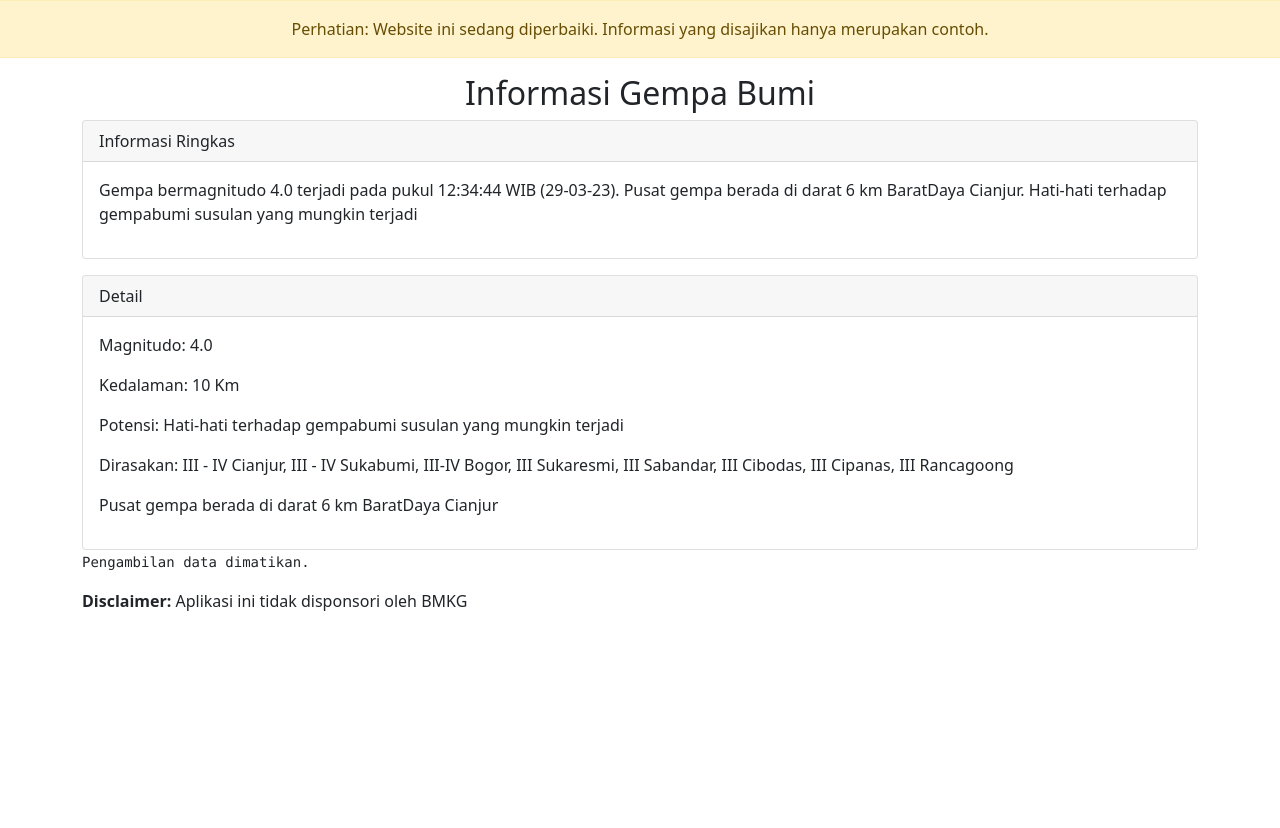
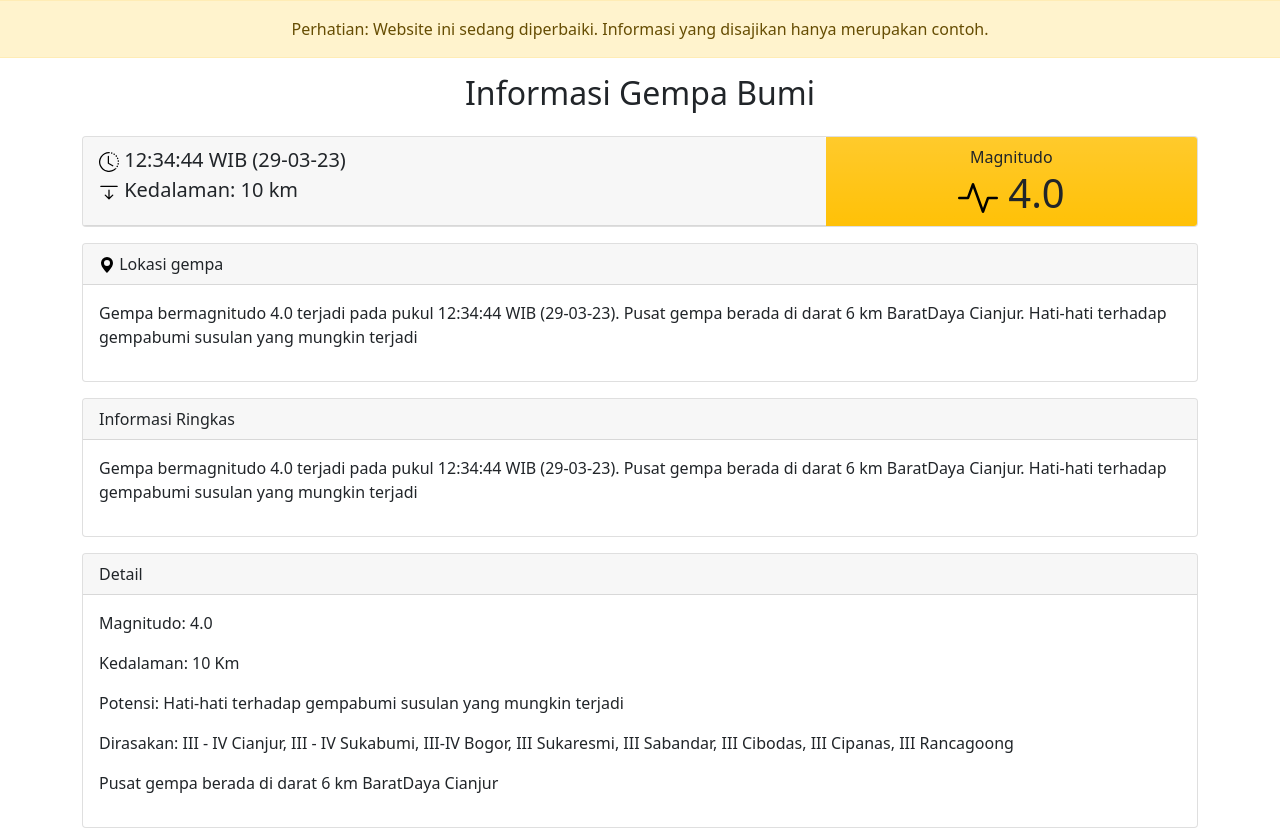
Before and after one commit to arraysyams/info-gempa, a plain HTML site: page index.html in a window 1280 px wide. Before the commit the page ends 800 px from the top, so only its background shows below. Drawn offline with Linux system fonts and the light colour scheme.

Commit message:
Completely disable javascript and added main earthquake banner

```diff
--- a/gempa.js
+++ b/gempa.js
@@ -8,6 +8,7 @@
 // Link json untuk testing perubahan: https://raw.githubusercontent.com/arraysyams/testingrepo/main/autogempa.json
 // Link json dari bmkg: https://data.bmkg.go.id/DataMKG/TEWS/autogempa.json
 // Lokasi shakemap: https://data.bmkg.go.id/DataMKG/TEWS/$Shakemap
+/*
 var xmlhttp = new XMLHttpRequest();
 var sumberData = "https://bmkg-content-inatews.storage.googleapis.com/datagempa.json";
 var dataGempa;
@@ -111,5 +112,6 @@ xmlhttp.onerror = function() {
 }
 
 // Mentrigger pengambilan data setelah halaman dimuat
-// fetchUpdate()
-// autoUpdater()
+ fetchUpdate()
+ autoUpdater()
+*/
--- a/index.html
+++ b/index.html
@@ -9,7 +9,12 @@
         table {border: 2px solid black; border-collapse: collapse; visibility: collapse;}
         th {border:1px solid black; padding: 10px; border-collapse: collapse;}
         td {border:1px solid black; padding: 2px; }
-        img {object-fit: contain; height: 400px;}
+        .smallSVG {height: 1em; width: 1em;}
+        .midSVG {height: 1em; width: 1em;}
+        .card {overflow: hidden;}
+        .warnaSiaga {background-color: #ffc107!important}
+        .warnaBahaya {background-color: red!important; filter: invert(100%);}
+        /* img {object-fit: contain; height: 400px;} */
     </style>
     <link rel="stylesheet" href="css/bootstrap.min.css">
 </head>
@@ -18,12 +23,65 @@
     <audio src="aud/alert.mp3" hidden id="Alert"></audio>
     <div class="row alert alert-warning"><span class="text-center">Perhatian: Website ini sedang diperbaiki. Informasi yang disajikan hanya merupakan contoh.</span></div>
     <div class="container">
-        <div class="row row-sm">
+        <div class="row row-sm mb-3">
             <h2 class="text-center">Informasi Gempa Bumi</h2>
         </div>
-        <div class="row row-sm">
+        <div class="row row-sm mb-3">
             <div class="col-12">
-                <div class="card mb-3">
+                <div class="card">
+                    <div class="row g-0">
+                        <div class="col-8 card-header">
+                            <div class="row g-0 fs-5">
+                                <span>
+                                    <img src="img/time.svg" alt="Waktu" class="smallSVG">
+                                    <span>12:34:44 WIB (29-03-23)</span>
+                                </span>
+                            </div>
+                            <div class="row g-0 fs-5">
+                                <span>
+                                    <img src="img/depth.svg" alt="Waktu" class="smallSVG">
+                                    <span>Kedalaman: 10 km</span>
+                                </span>
+                            </div>
+                        </div>
+                        <div class="col-4 bg-warning bg-gradient pt-2">
+                            <div class="row g-0">
+                                <span class="text-center">
+                                    Magnitudo
+                                </span>
+                            </div>
+                            <div class="row g-0">
+                                <h1 class="text-center">
+                                    <img src="img/magnitude.svg" alt="Magnitudo" class="midSVG">
+                                    4.0
+                                </h1>
+                            </div>
+                        </div>
+                    </div>
+                </div>
+            </div>
+        </div>
+        <div class="row row-sm mb-3">
+            <div class="col-12">
+                <div class="card">
+                    <div class="card-header">
+                        <span>
+                            <img src="img/location.svg" alt="Waktu" class="smallSVG">
+                            Lokasi gempa
+                        </span>
+                    </div>
+                    <div class="card-body">
+                        <p id="informasi">
+                            Gempa bermagnitudo 4.0 terjadi pada pukul 12:34:44 WIB (29-03-23). Pusat gempa berada di darat 6 km BaratDaya Cianjur. Hati-hati terhadap gempabumi susulan yang mungkin terjadi
+                        </p>
+                    </div>
+                </div>
+            </div>
+        </div>
+
+        <div class="row row-sm mb-3">
+            <div class="col-12">
+                <div class="card">
                     <div class="card-header">
                         Informasi Ringkas
                     </div>
@@ -55,6 +113,7 @@
                 </div>
 
                 <!-- Legacy table info -->
+                <!--
                 <table>
                     <tr>
                         <th>Data</th>
@@ -108,10 +167,10 @@
                     <tr>
                         <td>Wilayah</td><td class="tblGempa" name="Wilayah">-</td>
                     </tr>
-                </table>
+                </table>-->
             </div>
-            <pre id="txtLog">Pengambilan data dimatikan.</pre>
-            <p><b>Disclaimer:</b> Aplikasi ini tidak disponsori oleh BMKG</p>
+            <!-- <pre id="txtLog">Pengambilan data dimatikan.</pre>
+            <p><b>Disclaimer:</b> Aplikasi ini tidak disponsori oleh BMKG</p> -->
         </div>
     </div>
     <script type="text/javascript" src="gempa.js"></script>
```
Also changed, not shown: img/depth.svg (added), img/location.svg (added), img/magnitude.svg (added), img/time.svg (added).
